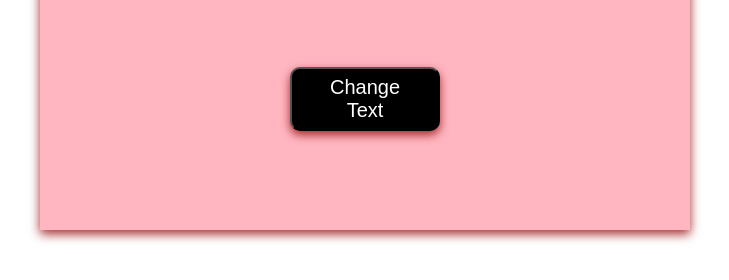
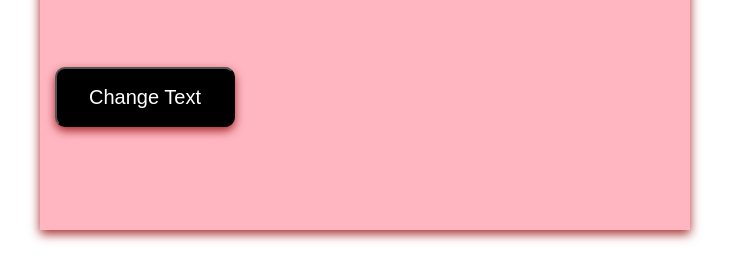
Before and after one commit to aliyapraveen123/hackathon21, a plain HTML site: page index.html in a window 1280 px wide. Shown: the part 430-710 px from the top of the page, without its empty margins (280-1009 px from the left). Drawn offline with Linux system fonts and the light colour scheme.

Commit message:
Update index.html

```diff
--- a/index.html
+++ b/index.html
@@ -15,27 +15,25 @@
 
         let para = document.createElement('p');
         para.textContent = "Hello World!";
-        para.style.fontSize = '30px'
+        para.style.fontSize = '30px';
         para.style.margin = '60px';
 
         let btn = document.createElement('button');
         btn.textContent = 'Change Text';
         btn.style.backgroundColor = 'black';
         btn.style.color = 'white';
-        btn.style.width = '150px'
-        btn.style.height = '30px';
+        btn.style.width = '180px';
+        btn.style.height = '60px';
         btn.style.borderRadius = '10px';
-        btn.style.margin = '10px'
+        btn.style.margin = '10px';
         btn.style.boxShadow = '0 4px 10px brown';
-        btn.style.padding = '30px'
-        btn.style.fontSize = '20px'
-        btn.style.textAlign = 'center';
+        btn.style.fontSize = '20px';
         btn.style.display = "flex";
         btn.style.justifyContent = "center";
         btn.style.alignItems = "center";
+        btn.style.cursor = "pointer";
 
-
-            btn.addEventListener('click', function (){
+        btn.addEventListener('click', function () {
             para.textContent = "Hello, JavaScript DOM!";
             para.style.fontSize = '30px';
             para.style.color = 'darkblue';
@@ -47,22 +45,20 @@
         container.appendChild(heading);
         container.appendChild(para);
         container.appendChild(btn);
+
         container.style.backgroundColor = 'lightpink';
         container.style.margin = '5px';
         container.style.padding = '5px';
         container.style.width = '50%';
         container.style.height = "500px";
         container.style.textAlign = 'center';
-        container.style.alignItems = 'center';
         container.style.display = 'flex';
-        container.style.flexDirection = 'column'
+        container.style.flexDirection = 'column';
         container.style.position = 'absolute';
         container.style.top = '50%';
         container.style.left = '50%';
         container.style.transform = 'translate(-50%, -50%)';
         container.style.boxShadow = '0 4px 10px brown';
-
-
     </script>
 </body>
 </html>
```
